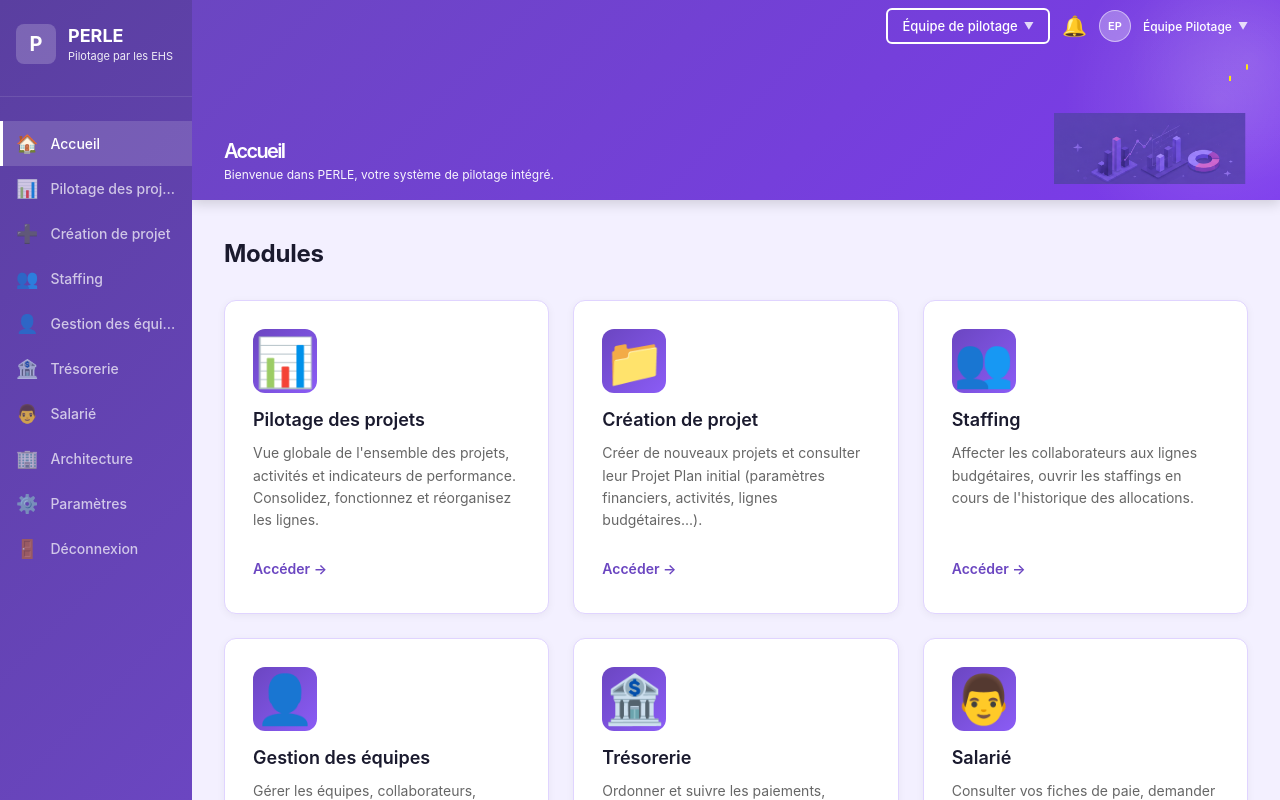
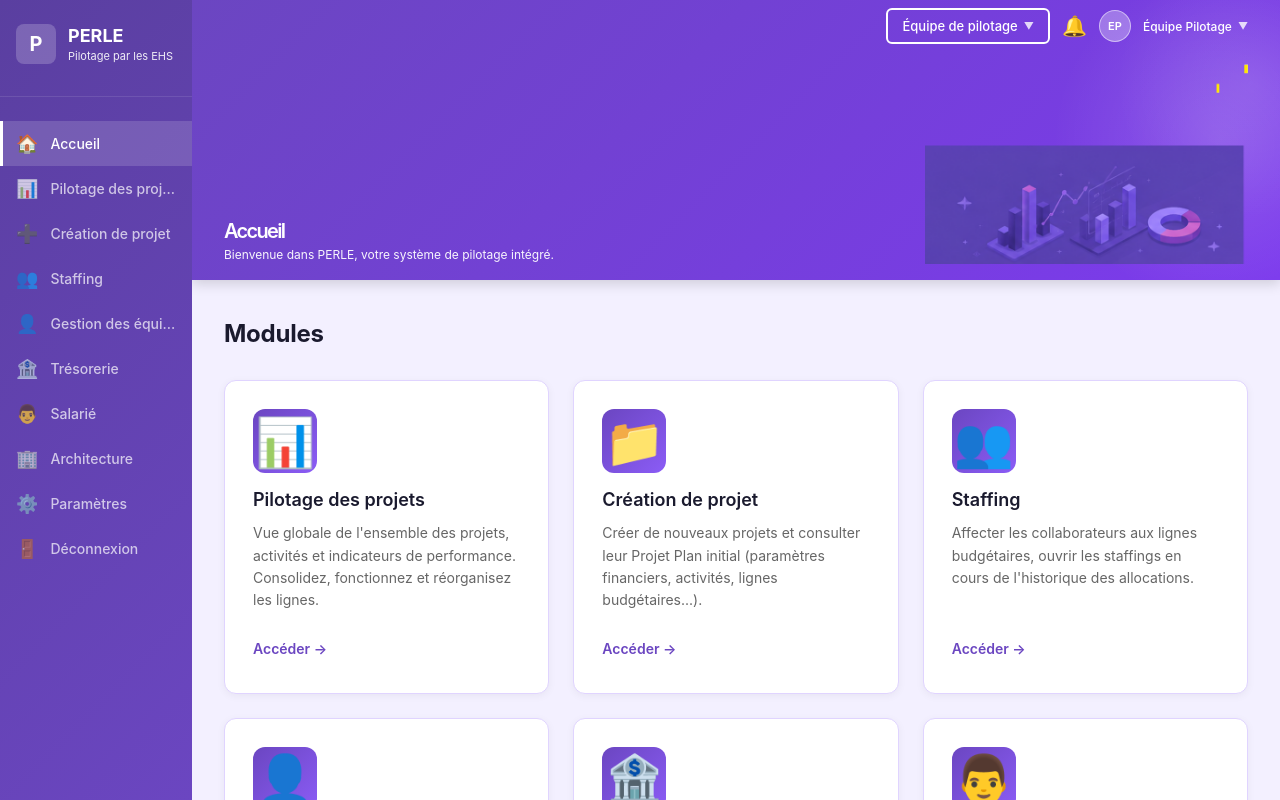
Before and after one commit to naumur2017-del/PERLE, a React (Vite) app in the folder frontend/: page / in a window 1280 px wide. Built offline with nearby package versions, Linux system fonts and the light colour scheme.

Commit message:
Update App.css formatting

```diff
--- a/frontend/src/App.css
+++ b/frontend/src/App.css
@@ -354,7 +354,7 @@ body {
 }
 
 .hero-image {
-  height: 120px;
+  height: 200px;
   width: auto;
   object-fit: contain;
   flex-shrink: 0;
```
